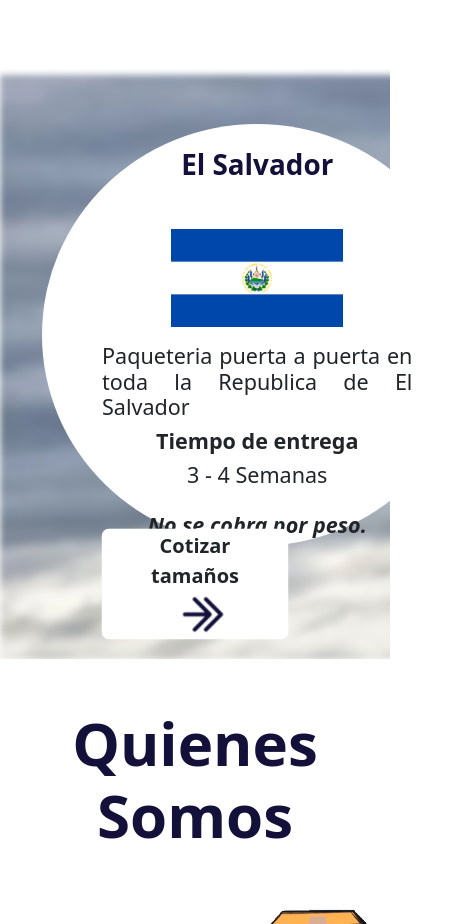
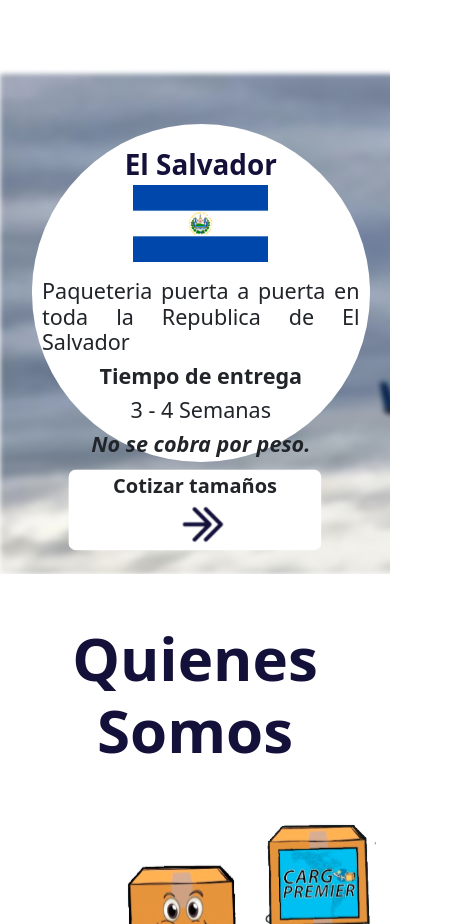
Before and after one commit to Xserrano02/cargo-premire, a React (Create React App) app: page / in a window 390 px wide. Shown: the part 984-1908 px from the top of the page, 472 px wide, since content can reach past the window. Built offline with nearby package versions, Linux system fonts and the light colour scheme.

Commit message:
FixedResponsive

```diff
--- a/src/Screens/HomePage.js
+++ b/src/Screens/HomePage.js
@@ -103,13 +103,13 @@ export default function HomePage() {
           <div className="col">
             <div className="circulo">
               <h1
-                className="text-center fw-bolder mb-5 mt-5 pt-4"
+                className="text-center fw-bolder mb-1 mb-lg-5 mt-5 pt-4"
                 style={{ color: "#13103A" }}
               >
                 El Salvador
               </h1>
               <img className="country" src={SvCountry} alt="El Salvador" />
-              <p className="h4 mt-3" style={{ textAlign: "justify", padding:"0 60px" }}>
+              <p className="h4 mt-3 descript" style={{ textAlign: "justify", padding:"0 60px" }}>
                 Paqueteria puerta a puerta en
                 toda la Republica de El Salvador
               </p>
@@ -119,7 +119,7 @@ export default function HomePage() {
               <p className="h4 text-center">
               3 - 4 Semanas
               </p>
-              <p class="fw-bold mt-4 fst-italic h4 text-center">No se cobra por peso.</p>
+              <p class="fw-bold mt-0 mt-lg-4 fst-italic h4 text-center">No se cobra por peso.</p>
             </div>
           </div>
           <div className="col position-relative text-center">
--- a/src/estilos/HomeStyles.css
+++ b/src/estilos/HomeStyles.css
@@ -58,9 +58,8 @@
   .circulo {
     background-color: white;
     border-radius: 50%;
-    width: 51vh !important;
-    height: 50vh;
-    margin: 30px;
+    width: 40vh !important;
+    height: 40vh;
   }
   .country{
     padding-left: 30%;
@@ -69,12 +68,14 @@
 
   .infoElSalvador {
     width: 100%;
-    height: 70vh;
+    height: 60vh;
     background-image: url('../Resources/AvionSV.svg');
   }
   .buttonSizes{
     --bs-btn-padding-y: 0.1rem !important;
     --bs-btn-padding-x: 0.8rem !important;
+    width: 30vh;
+    margin-top: 20px;
   }
   .logoMision{
     display: none ;
@@ -88,4 +89,7 @@
   .txt-Mision{
     text-align: center !important;
   }
+  .descript{
+    padding: 0px 10px !important;
+  }
 }
```
